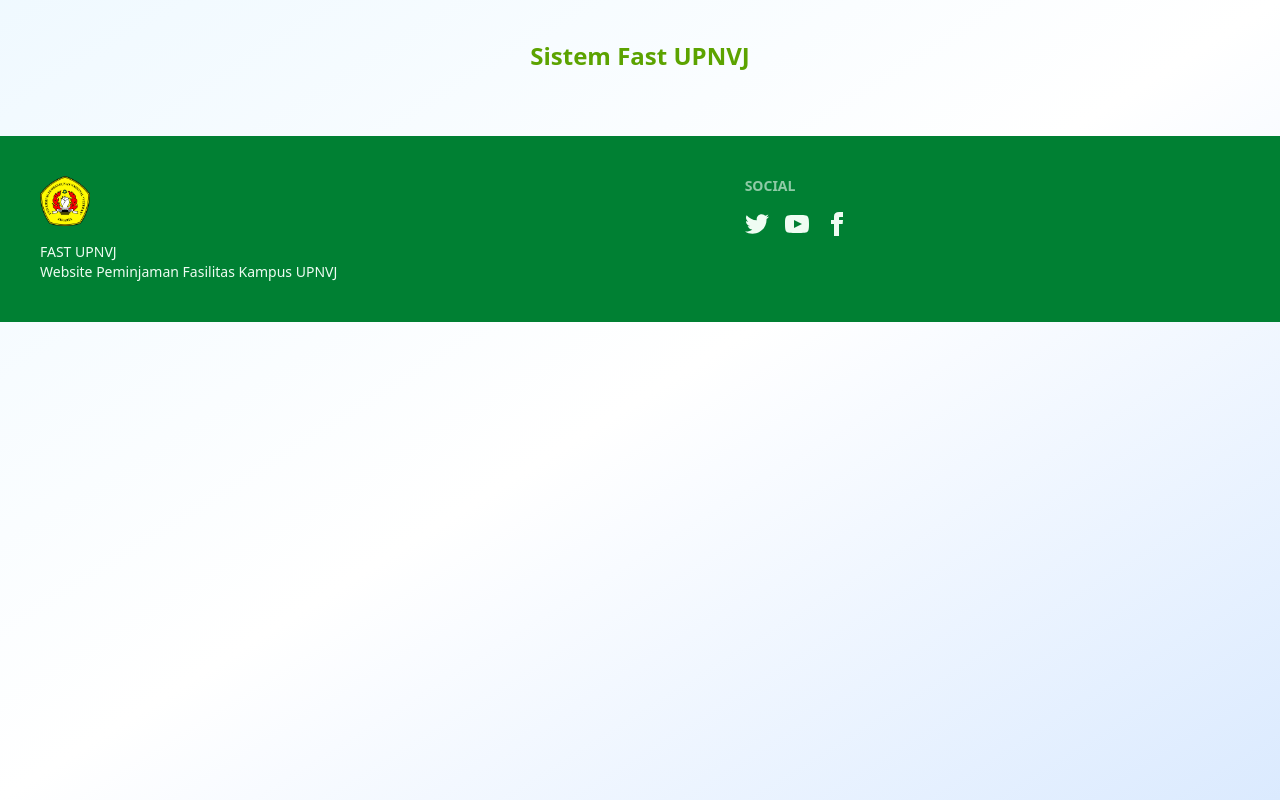
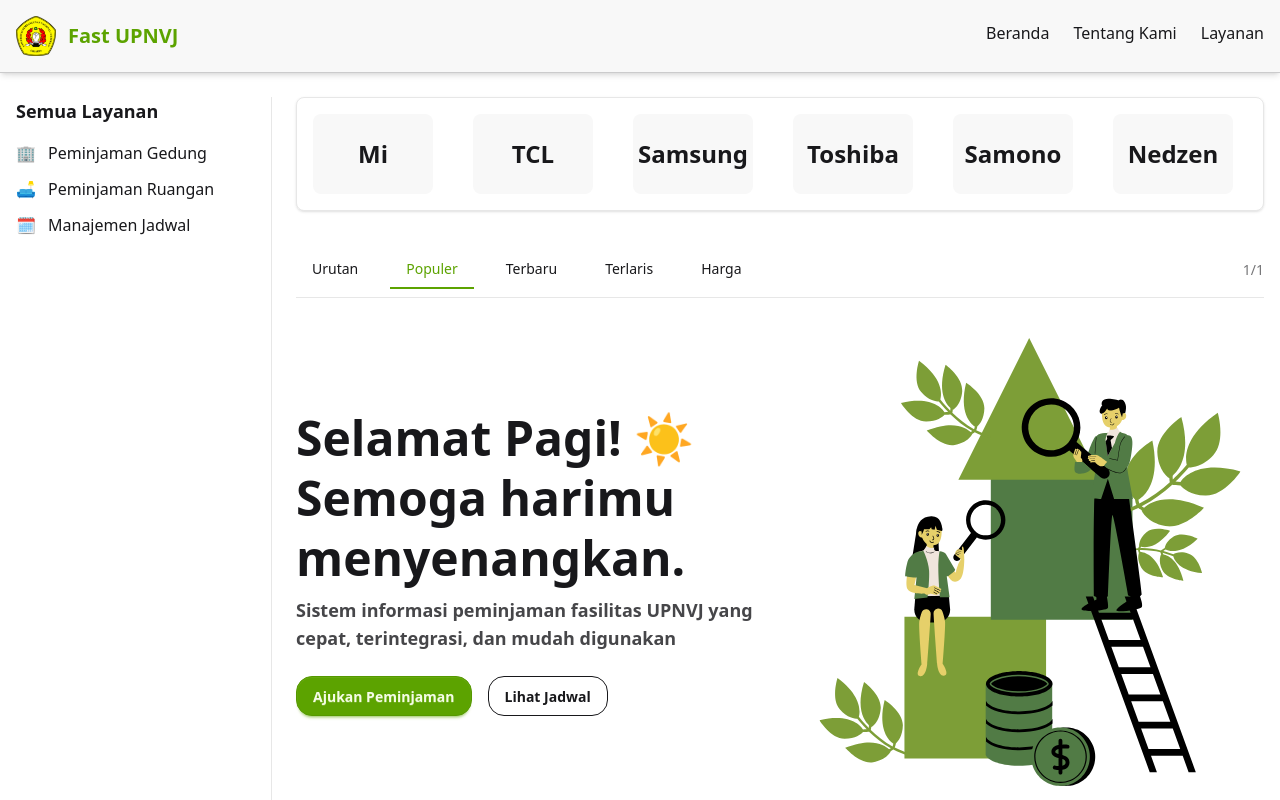
Before and after one commit to raisadeviap/fast-upnvj, a React (Vite) app: page /home in a window 1280 px wide. Shown: the top 800 px of the page. Built offline with nearby package versions, Linux system fonts and the light colour scheme.

Commit message:
Perbaikan Home

```diff
--- a/package.json
+++ b/package.json
@@ -26,14 +26,13 @@
   "dependencies": {
     "@tailwindcss/vite": "^4.1.4",
     "daisyui": "^5.0.30",
+    "framer-motion": "^12.16.0",
     "react": "^19.0.0",
     "react-countup": "^6.5.3",
     "react-dom": "^19.0.0",
     "react-router-dom": "^7.5.3",
-  "tailwindcss": "^4.1.4",
-  "framer-motion": "^1.2.3"
+    "tailwindcss": "^4.1.4"
   },
-
   "devDependencies": {
     "@eslint/js": "^9.22.0",
     "@types/react": "^18.2.56",
--- a/src/pages/Home.jsx
+++ b/src/pages/Home.jsx
@@ -1,42 +1,195 @@
 import React, { useState, useEffect } from "react";
-import { useNavigate } from "react-router-dom";
+import { useNavigate, useLocation } from "react-router-dom";
 import CountUp from "react-countup";
 import Footer from "../components/Footer";
+import HeroImage from "../assets/img1.svg";
+import AboutImage from "../assets/UPN.png";
 
 function HomePage() {
   const navigate = useNavigate();
+  const location = useLocation();
 
+  /* ------------------------------------------------------------------ */
+  /*  STATE & EFFECTS                                                   */
+  /* ------------------------------------------------------------------ */
   const [greeting, setGreeting] = useState("");
   useEffect(() => {
     const hour = new Date().getHours();
-    if (hour < 12) setGreeting("Selamat Pagi 👋");
-    else if (hour < 18) setGreeting("Selamat Sore ☀️");
-    else setGreeting("Selamat Malam 🌙");
+    if (hour < 12) setGreeting("Selamat Pagi! ☀️ Semoga harimu menyenangkan.");
+    else if (hour < 18)
+      setGreeting("Selamat Siang! 🌤️ Selamat datang di Fast UPNVJ.");
+    else setGreeting("Selamat Malam! 🌙 Terima kasih sudah berkunjung.");
   }, []);
 
-  const stats = {
-    gedungDipinjam: 6,
-    ruanganTersedia: 14,
-    jamTerpakai: 92,
-  };
+  /* ------------------------------------------------------------------ */
+  /*  DUMMY DATA (TIDAK DIUBAH)                                         */
+  /* ------------------------------------------------------------------ */
+  const stats = [
+    { id: 1, icon: "🏢", label: "Gedung Dipinjam", value: 6, color: "text-primary" },
+    { id: 2, icon: "🛋️", label: "Ruangan Tersedia", value: 14, color: "text-secondary" },
+    { id: 3, icon: "⏰", label: "Jam Terpakai", value: 92, color: "text-accent" },
+  ];
 
   const services = [
-    { icon: "📅", title: "Peminjaman Ruangan", link: "/layanan/peminjaman" },
-    { icon: "🧾", title: "Histori Penggunaan", link: "/layanan/histori" },
-    { icon: "📊", title: "Laporan & Statistik", link: "/layanan/statistik" },
-    { icon: "📌", title: "Persetujuan", link: "/layanan/persetujuan" },
+    {
+      id: 1,
+      icon: "🏢",
+      title: "Peminjaman Gedung",
+      description: "Fasilitas gedung kampus untuk kegiatan akademik dan non-akademik",
+      link: "/layanan/gedung",
+    },
+    {
+      id: 2,
+      icon: "🛋️",
+      title: "Peminjaman Ruangan",
+      description: "Ruang kelas, auditorium, dan ruang pertemuan lainnya",
+      link: "/Form Peminjaman",
+    },
+    {
+      id: 3,
+      icon: "🗓️",
+      title: "Manajemen Jadwal",
+      description: "Sistem penjadwalan terintegrasi untuk peminjaman fasilitas",
+      link: "/layanan/jadwal",
+    },
   ];
 
+  /* ------------------------------------------------------------------ */
+  /*  DATA TAMBAHAN UNTUK MENIRU LAYOUT (TIDAK MEMENGARUHI ISI)          */
+  /* ------------------------------------------------------------------ */
+  const brands = ["Mi", "TCL", "Samsung", "Toshiba", "Samono", "Nedzen"];
+  const sortTabs = ["Urutan", "Populer", "Terbaru", "Terlaris", "Harga"];
+  const [activeSort, setActiveSort] = useState("Populer");
+
+  /* ------------------------------------------------------------------ */
+  /*  RENDER                                                            */
+  /* ------------------------------------------------------------------ */
   return (
-    <div className="min-h-screen bg-gradient-to-br from-sky-50 via-white to-blue-100" data-theme="light">
-      <main className="container mx-auto px-6 py-10">
-        {/* Logo & Header */}
-        <div className="flex items-center justify-center mb-6">
-          <h1 className="text-2xl font-bold text-primary">Sistem Fast UPNVJ</h1>
+    <div className="min-h-screen bg-base-100" data-theme="light">
+      {/* -------------------------------------------------------------- */}
+      {/*  NAVBAR                                                      */}
+      {/* -------------------------------------------------------------- */}
+      <nav className="bg-base-200 shadow-md py-4 border-b border-base-content/20 sticky top-0 z-50">
+        <div className="container mx-auto px-4 flex items-center justify-between">
+          <div className="flex items-center gap-3 cursor-pointer" onClick={() => navigate("/")}>
+            <img src={AboutImage} alt="Logo UPN" className="w-10 h-10 object-contain" />
+            <h1 className="text-xl font-bold text-primary">Fast UPNVJ</h1>
+          </div>
+          <ul className="flex gap-6 text-base font-medium">
+            <li
+              className={`cursor-pointer pb-1 border-b-2 transition ${location.pathname === "/" ? "border-primary" : "border-transparent hover:border-primary"}`}
+              onClick={() => navigate("/")}
+            >
+              Beranda
+            </li>
+            <li
+              className={`cursor-pointer pb-1 border-b-2 transition ${location.pathname === "/tentang" ? "border-primary" : "border-transparent hover:border-primary"}`}
+              onClick={() => navigate("/tentang")}
+            >
+              Tentang Kami
+            </li>
+            <li
+              className={`cursor-pointer pb-1 border-b-2 transition ${location.pathname.startsWith("/layanan") ? "border-primary" : "border-transparent hover:border-primary"}`}
+              onClick={() => navigate("/layanan")}
+            >
+              Layanan
+            </li>
+          </ul>
         </div>
+      </nav>
 
-        {/* ...lanjutan kode */}
+      {/* -------------------------------------------------------------- */}
+      {/*  MAIN WRAPPER WITH SIDEBAR + CONTENT (MENIRU LAYOUT GAMBAR)   */}
+      {/* -------------------------------------------------------------- */}
+      <main className="container mx-auto px-4 py-6 lg:flex gap-6">
+        {/* --------------------  SIDEBAR  --------------------------- */}
+        <aside className="hidden lg:block w-64 flex-shrink-0 border-r border-base-content/10 pr-4">
+          <h2 className="text-lg font-semibold mb-4">Semua Layanan</h2>
+          <ul className="space-y-3">
+            {services.map(({ id, icon, title, link }) => (
+              <li
+                key={id}
+                className="flex items-center gap-3 cursor-pointer hover:text-primary transition"
+                onClick={() => navigate(link)}
+              >
+                <span>{icon}</span>
+                <span>{title}</span>
+              </li>
+            ))}
+          </ul>
+        </aside>
+
+        {/* --------------------  RIGHT CONTENT  ---------------------- */}
+        <section className="flex-1 space-y-10">
+          {/* ----------------  BRAND CAROUSEL  ----------------------- */}
+          <div className="flex items-center overflow-x-auto gap-10 py-4 border border-base-content/10 rounded-lg px-4 shadow-sm">
+            {brands.map((b, idx) => (
+              <div
+                key={idx}
+                className="min-w-[120px] h-20 flex items-center justify-center bg-base-200 rounded-lg text-2xl font-bold shrink-0"
+              >
+                {b}
+              </div>
+            ))}
+          </div>
+
+          {/* ----------------  SORTING TABS  ------------------------- */}
+          <div className="flex items-center justify-between border-b border-base-content/10 pb-2">
+            <div className="flex gap-4">
+              {sortTabs.map((tab) => (
+                <button
+                  key={tab}
+                  onClick={() => setActiveSort(tab)}
+                  className={`px-4 py-2 rounded-t-md text-sm font-medium transition border-b-2 ${
+                    activeSort === tab ? "border-primary text-primary" : "border-transparent hover:border-primary"
+                  }`}
+                >
+                  {tab}
+                </button>
+              ))}
+            </div>
+            <span className="text-sm text-base-content/60">1/1</span>
+          </div>
+
+          {/* ----------------  HERO SECTION  ------------------------- */}
+          <section className="flex flex-col md:flex-row items-center justify-between gap-8">
+            <div className="md:w-1/2 space-y-6">
+              <h1 className="text-4xl md:text-5xl font-bold text-base-content leading-tight">
+                {greeting}
+                <br />
+                <span className="block mt-2 text-lg text-base-content/80">
+                  Sistem informasi peminjaman fasilitas UPNVJ yang cepat, terintegrasi, dan mudah digunakan
+                </span>
+              </h1>
+              <div className="flex gap-4 mt-6">
+                <button className="btn btn-primary" onClick={() => navigate("/Form Peminjaman")}>Ajukan Peminjaman</button>
+                <button className="btn btn-outline" onClick={() => navigate("/layanan/jadwal")}>Lihat Jadwal</button>
+              </div>
+            </div>
+            <div className="md:w-1/2 flex justify-center">
+              <img src={HeroImage} alt="Ilustrasi" className="w-full max-w-md rounded-lg" />
+            </div>
+          </section>
+
+          {/* ----------------  STATISTIC CARDS  ----------------------- */}
+          <section>
+            <h2 className="text-2xl font-bold mb-6">Statistik Penggunaan</h2>
+            <div className="grid grid-cols-1 md:grid-cols-3 gap-6">
+              {stats.map(({ id, icon, label, value, color }) => (
+                <div key={id} className="card bg-base-200 shadow-lg p-6 text-center hover:shadow-xl transition">
+                  <div className={`text-5xl mb-3 ${color}`}>{icon}</div>
+                  <div className="text-3xl font-bold"><CountUp end={value} duration={2} /></div>
+                  <p className="mt-2 text-base-content/70">{label}</p>
+                </div>
+              ))}
+            </div>
+          </section>
+        </section>
       </main>
+
+      {/* -------------------------------------------------------------- */}
+      {/*  FOOTER                                                       */}
+      {/* -------------------------------------------------------------- */}
       <Footer />
     </div>
   );
```
Also changed, not shown: 1 other file (tests, documents, lock files or other folders). Lines whose indentation alone changed are shown as unchanged.
